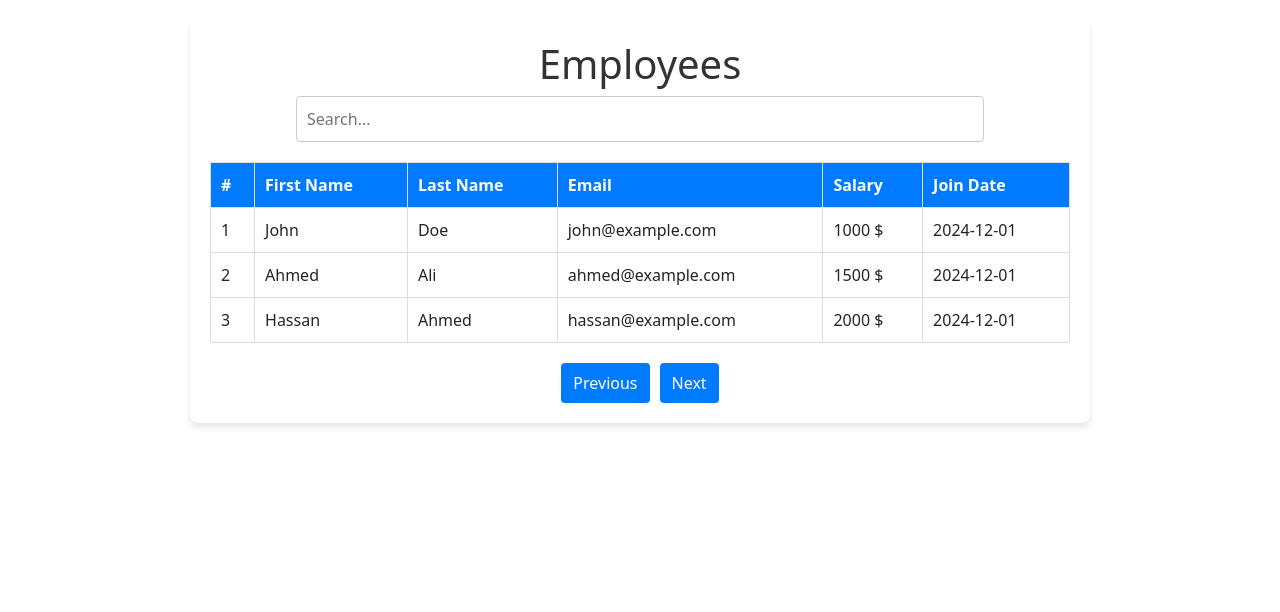
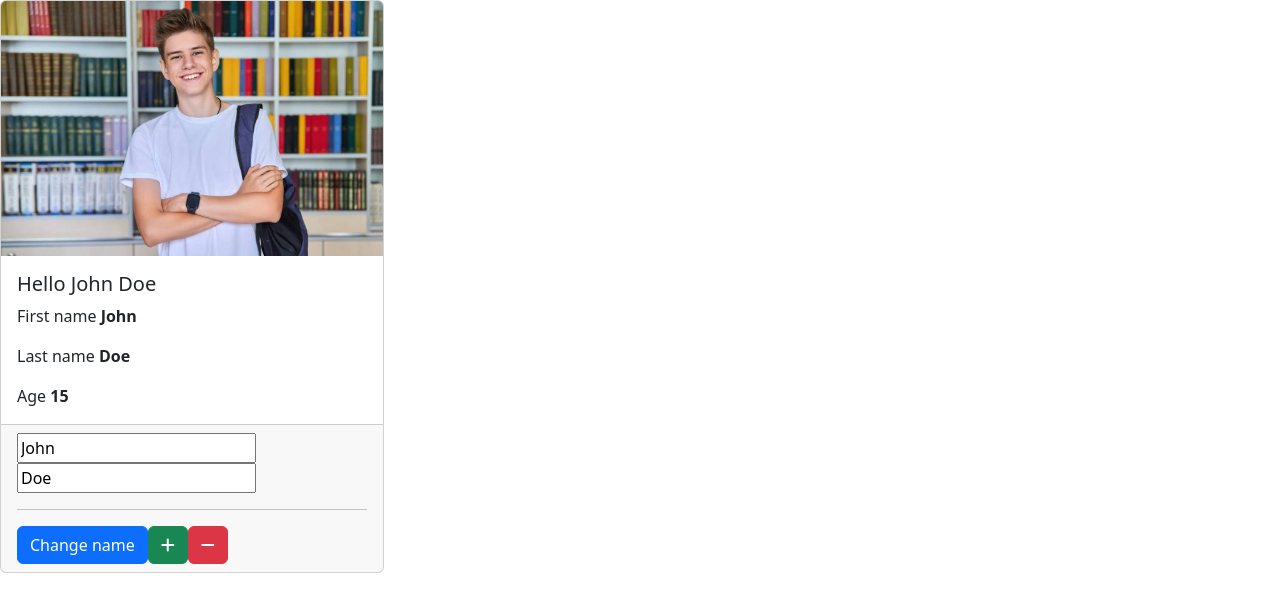
Before and after one commit to ahmed-baz/employee-web-app, an Angular app: page / in a window 1280 px wide. Shown: the top 612 px of the page. Built offline with nearby package versions, Linux system fonts and the light colour scheme.

Commit message:
- update routing - update studnet page

```diff
--- a/src/app/app-routing.module.ts
+++ b/src/app/app-routing.module.ts
@@ -1,10 +1,26 @@
-import { NgModule } from '@angular/core';
-import { RouterModule, Routes } from '@angular/router';
+import {NgModule} from '@angular/core';
+import {RouterModule, Routes} from '@angular/router';
+import {StudentComponent} from './student/student.component';
+import {EmployeeComponent} from './employee/pages/employee/employee.component';
 
-const routes: Routes = [];
+const routes: Routes = [
+  {
+    path: '',
+    component: StudentComponent
+  },
+  {
+    path: 'students',
+    component: StudentComponent
+  },
+  {
+    path: 'employees',
+    component: EmployeeComponent
+  }
+];
 
 @NgModule({
   imports: [RouterModule.forRoot(routes)],
   exports: [RouterModule]
 })
-export class AppRoutingModule { }
+export class AppRoutingModule {
+}
--- a/src/app/app.component.html
+++ b/src/app/app.component.html
@@ -1,2 +1 @@
-<app-employee/>
 <router-outlet/>
--- a/src/app/model/student.ts
+++ b/src/app/model/student.ts
@@ -3,7 +3,7 @@ export class Student {
   private _firstName: string = 'John';
   private _lastName: string = 'Doe';
   private _age: number = 15;
-  private _imageUrl: string = "/logo.jpg";
+  private _imageUrl: string = "/student.jpg";
 
   getFullName(): string {
     return this._firstName + ' ' + this._lastName;
```
Also changed, not shown: public/student.jpg (added).
